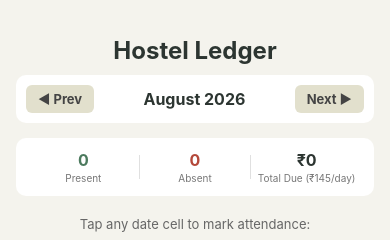
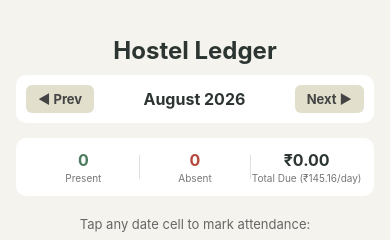
Before and after one commit to kartikT77/Hostel-ledger, a React Native app: screen / in a window 390 px wide. Shown: the top 240 px of the page. Built offline with nearby package versions, Linux system fonts and the light colour scheme; no server answers; the database is empty.

Commit message:
Update daily rate calculation and total money display

```diff
--- a/App.js
+++ b/App.js
@@ -63,8 +63,8 @@ export default function App() {
   // Calculate days in active month
   const daysInCurrentMonth = new Date(year, month + 1, 0).getDate();
 
-  // Dynamic daily rate: ₹150 for 30-day months, ₹145 for 31-day months (or custom logic)
-  const dailyRate = daysInCurrentMonth === 30 ? 150 : 145;
+  // Dynamic daily rate based on 4500 total divided by total days in the month
+  const dailyRate = Number((4500 / daysInCurrentMonth).toFixed(2));
 
   const daysArray = Array.from({ length: daysInCurrentMonth }, (_, i) => {
     const dayNum = i + 1;
@@ -90,7 +90,7 @@ export default function App() {
     if (attendance[item.dateKey]?.status === 'Absent') totalAbsent++;
   });
 
-  const totalMoney = totalPresent * dailyRate;
+  const totalMoney = (totalPresent * dailyRate).toFixed(2);
 
   return (
     <ScrollView contentContainerStyle={styles.container}>
```
